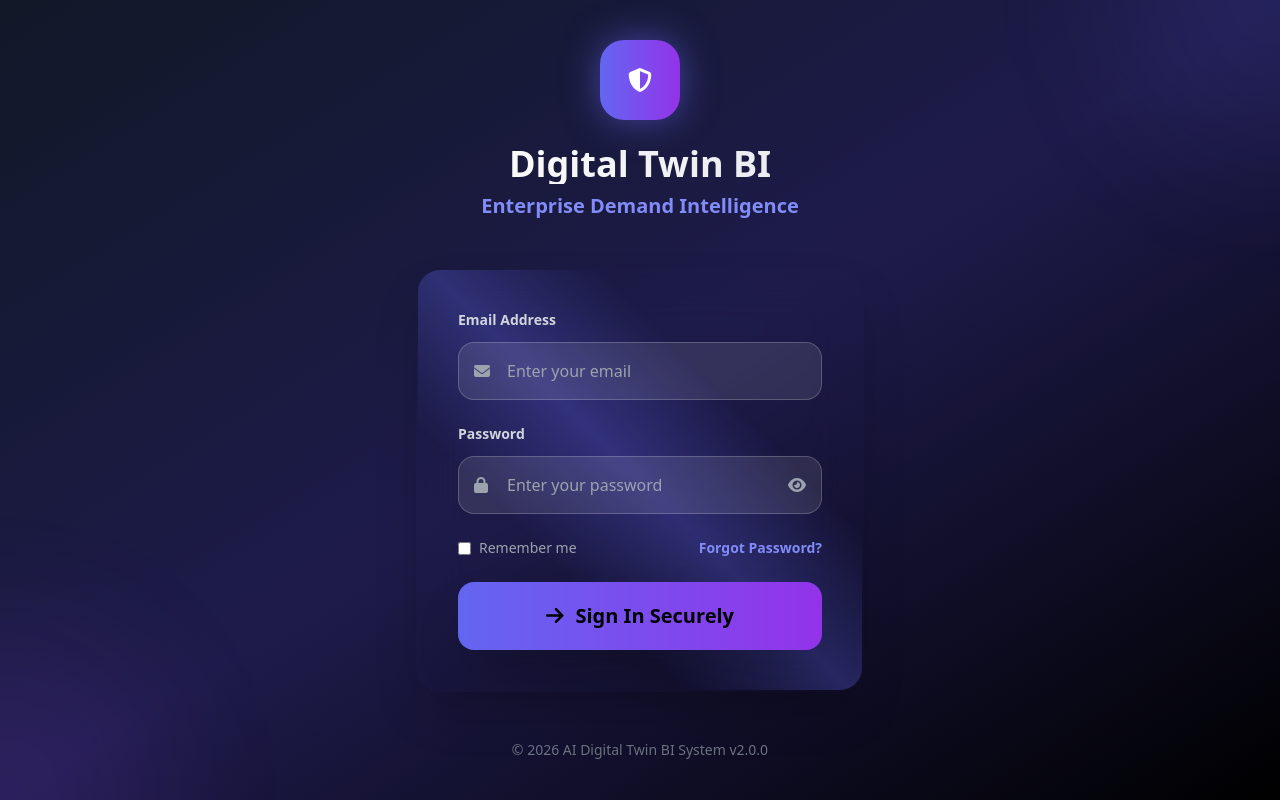
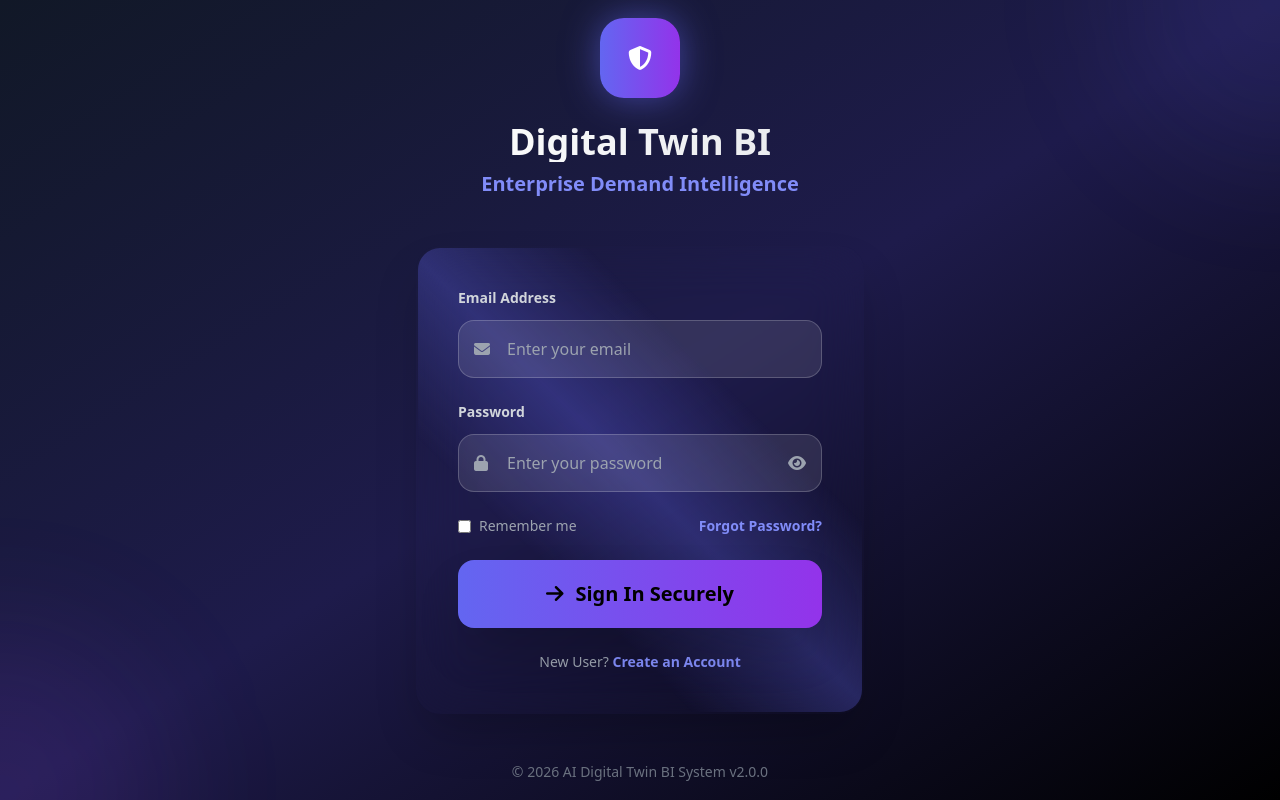
Before and after one commit to Nivetha2405/salesmind-dtbi, a Flask app: page /login in a window 1280 px wide. Run offline with Flask 3, Linux system fonts and the light colour scheme; some libraries are stand-ins or nearby versions.

Commit message:
Update login.html

```diff
--- a/templates/login.html
+++ b/templates/login.html
@@ -102,6 +102,16 @@
                     <span>Sign In Securely</span>
                 </button>
             </form>
+
+            <!-- Signup Option -->
+<div class="text-center mt-6">
+    <p class="text-gray-400 text-sm">
+        New User?
+        <a href="/signup" class="text-indigo-400 font-semibold hover:text-indigo-300 transition-colors">
+            Create an Account
+        </a>
+    </p>
+</div>
         </div>
 
         <!-- Footer -->
```
